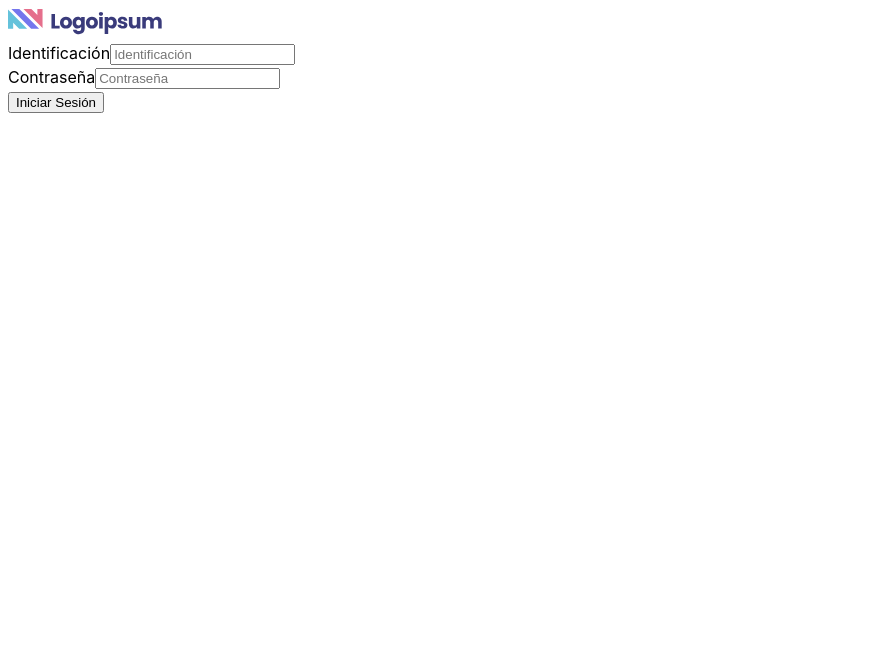
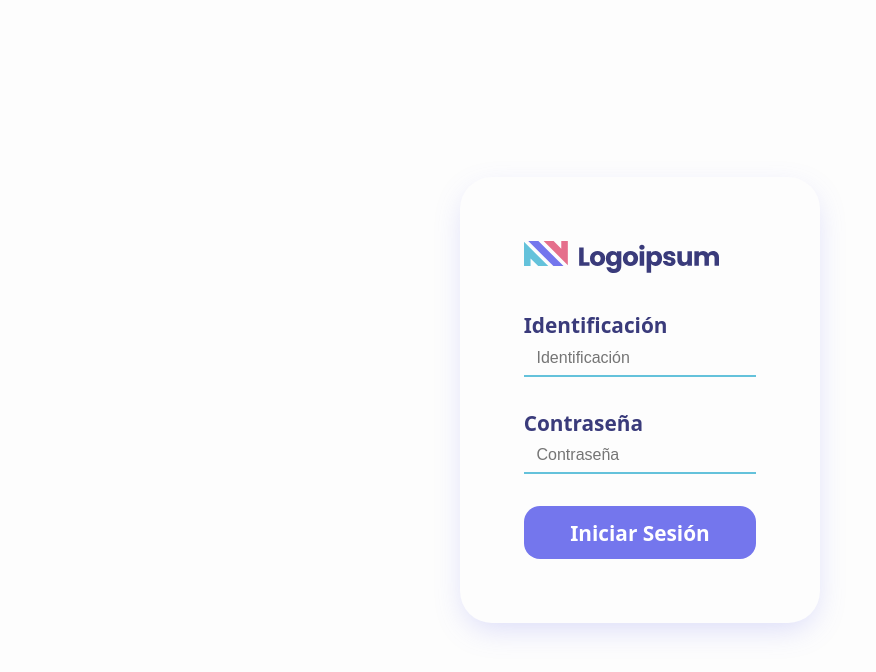
Before and after one commit to 4ngelLugo/documentos-php-react, a React (Vite) app in the folder frontend/: page / in a window 1280 px wide. Shown: the top 672 px of the page, without its empty margins (0-876 px from the left). Built offline with nearby package versions, Linux system fonts and the light colour scheme.

Commit message:
style: Add styles to the login form

```diff
--- a/frontend/src/components/LogInForm.jsx
+++ b/frontend/src/components/LogInForm.jsx
@@ -1,6 +1,7 @@
 import { useState } from 'react'
+import imagotipo from '../assets/imagotipo.svg'
 
-export default function LogInForm () {
+export default function LogInForm() {
   const [alertMessage, setAlertMessage] = useState()
   const [alertType, setAlertType] = useState()
 
@@ -8,7 +9,6 @@ export default function LogInForm () {
     setAlertMessage(alertMessage)
     setAlertType(alertType)
     setTimeout(() => {
-      setAlertMessage('')
       setAlertType('')
     }, 5000)
   }
@@ -45,18 +45,26 @@ export default function LogInForm () {
   }
 
   return (
-    <form action='' onSubmit={handleSubmit}>
-      <div>
+    <>
+      <form className='login_form' onSubmit={handleSubmit}>
+        <div className='logo_div'>
+          <img src={imagotipo} alt='React logo' />
+        </div>
+
+        <div className='login_form-input_div'>
           <label htmlFor='id'>Identificación</label>
           <input type='text' id='id' name='id' placeholder='Identificación' />
         </div>
-      <div>
+
+        <div className='login_form-input_div'>
           <label htmlFor='password'>Contraseña</label>
           <input type='password' id='password' name='password' placeholder='Contraseña' />
         </div>
-      <button type='submit'>Iniciar Sesión</button>
 
-      <div className={`alert ${alertType}`}>{alertMessage}</div>
+        <button className='login_form-button' type='submit'>Iniciar Sesión</button>
       </form>
+
+      <div className={`login_form-alert ${alertType}`}>{alertMessage}</div>
+    </>
   )
 }
--- a/frontend/src/index.css
+++ b/frontend/src/index.css
@@ -1,12 +1,24 @@
 :root {
-  font-family: Inter, system-ui, Avenir, Helvetica, Arial, sans-serif;
+  font-family: system-ui, Inter, Avenir, Helvetica, Arial, sans-serif;
   line-height: 1.5;
   font-weight: 400;
 
-  color-scheme: light dark;
+  color-scheme    : light dark;
+  background-color: #fdfdfd;
 
-  font-synthesis: none;
-  text-rendering: optimizeLegibility;
-  -webkit-font-smoothing: antialiased;
+  font-synthesis         : none;
+  text-rendering         : optimizeLegibility;
+  -webkit-font-smoothing : antialiased;
   -moz-osx-font-smoothing: grayscale;
+
+  --light-blue: #64c2db;
+  --dark-blue : #7476ed;
+  --pink      : #e56f8c;
+  --font-color: #3a3b7b;
 }
+
+* {
+  margin    : 0;
+  padding   : 0;
+  box-sizing: border-box;
+}
--- a/frontend/src/pages/App.css
+++ b/frontend/src/pages/App.css
@@ -1,11 +1,103 @@
-.alert {
-  width: 100%;
+html {
+  font-size: clamp(1rem, 1.2vw, 4rem);
+}
+
+.app {
+  width        : 100dvw;
+  height       : 100dvh;
+  display      : grid;
+  place-content: center;
+
+  position: relative;
+  overflow: hidden;
+}
+
+.logo_div img {
+  height: 2rem;
+}
+
+.login_form {
+  padding: 4rem;
+
+  box-shadow   : 0px 10px 30px -5px #7476ed42;
+  border-radius: 2rem;
+
+  display    : flex;
+  flex-flow  : column nowrap;
+  align-items: space-between;
+  gap        : 2rem;
+}
+
+.login_form-input_div {
+  display  : flex;
+  flex-flow: column nowrap;
+  gap      : .1em;
+}
+
+.login_form-input_div label {
+  color: var(--font-color);
+  font : 600 1.3em system-ui;
+}
+
+.login_form-input_div input {
+  padding: .5em .8em;
+
+  background-color: #fdfdfd;
+  border          : none;
+  border-bottom   : 2px solid var(--light-blue);
+  outline         : none;
+
+  font-size: 1em;
+
+  transition: border-bottom 300ms ease;
+}
+
+.login_form-input_div input:focus {
+  border-bottom: 2px solid var(--pink);
+}
+
+.login_form-button {
+  padding: .6em 1em;
+
+  background-color: var(--dark-blue);
+  border          : none;
+  border-radius   : 1rem;
+
+  color: #fff;
+  font : 700 1.3em system-ui;
+
+  transition: background-color 300ms ease;
+}
+
+.login_form-button:hover {
+  background-color: var(--font-color);
+  cursor          : pointer;
+}
+
+.login_form-alert {
+  width    : 100%;
+  padding  : 1rem;
+  position : absolute;
+  bottom   : 0;
+  transform: translateY(100%);
+  opacity  : 0;
+
+  text-align: center;
+  color     : #fff;
+  font      : 700 2em system-ui;
+
+  transition: all 300ms ease-in-out;
 }
 
 .errorAlert {
-  background-color: red;
+  background-color: #e56f8c;
+  transform       : translateY(-70%);
+  opacity         : 1;
 }
 
+
 .successAlert {
-  background-color: green;
+  background-color: #64dba4;
+  transform       : translateY(-70%);
+  opacity         : 1;
 }
--- a/frontend/src/pages/App.jsx
+++ b/frontend/src/pages/App.jsx
@@ -1,14 +1,10 @@
 import LogInForm from '../components/LogInForm'
-import imagotipo from '../assets/imagotipo.svg'
 import './App.css'
 
-export default function App () {
+export default function App() {
   return (
-    <>
-      <div>
-        <img src={imagotipo} alt='React logo' />
-      </div>
+    <main className='app'>
       <LogInForm />
-    </>
+    </main>
   )
 }
```
Also changed, not shown: frontend/src/assets/imagotipo.svg. Lines whose indentation alone changed are shown as unchanged.
